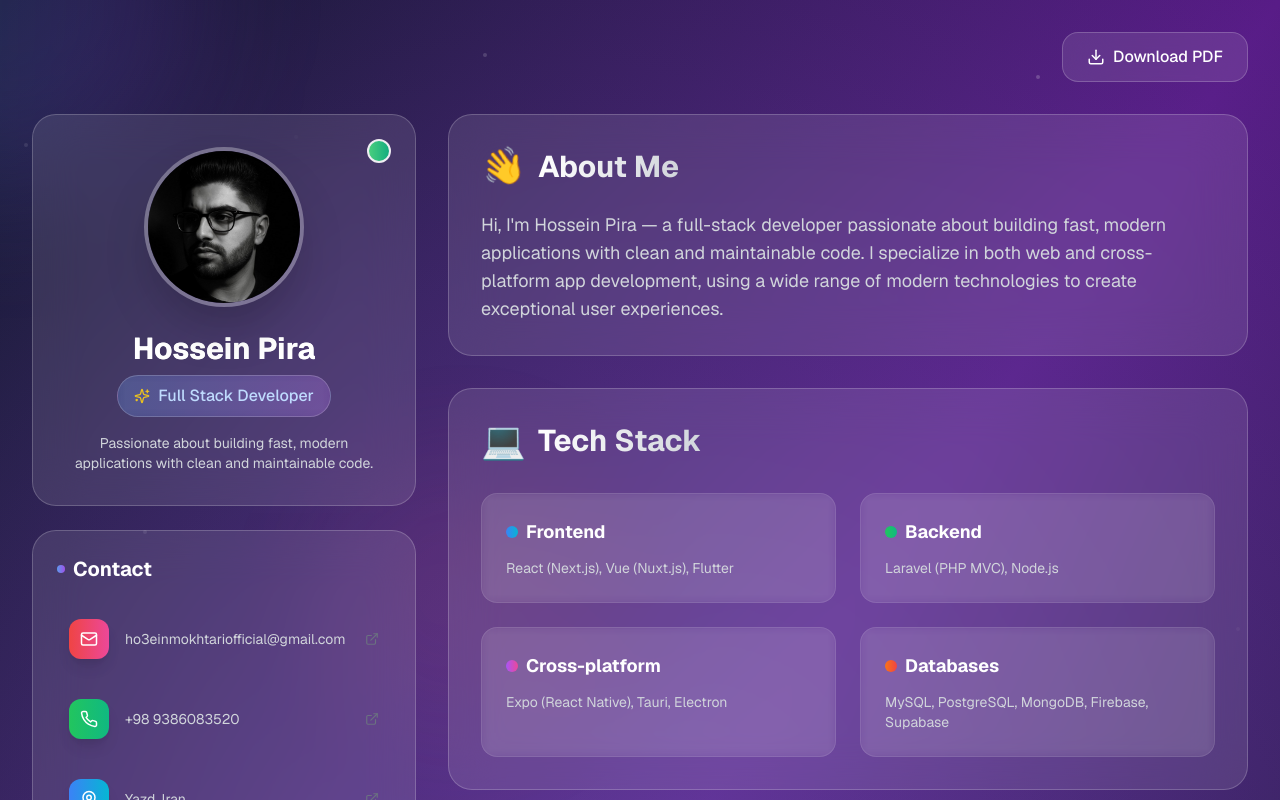
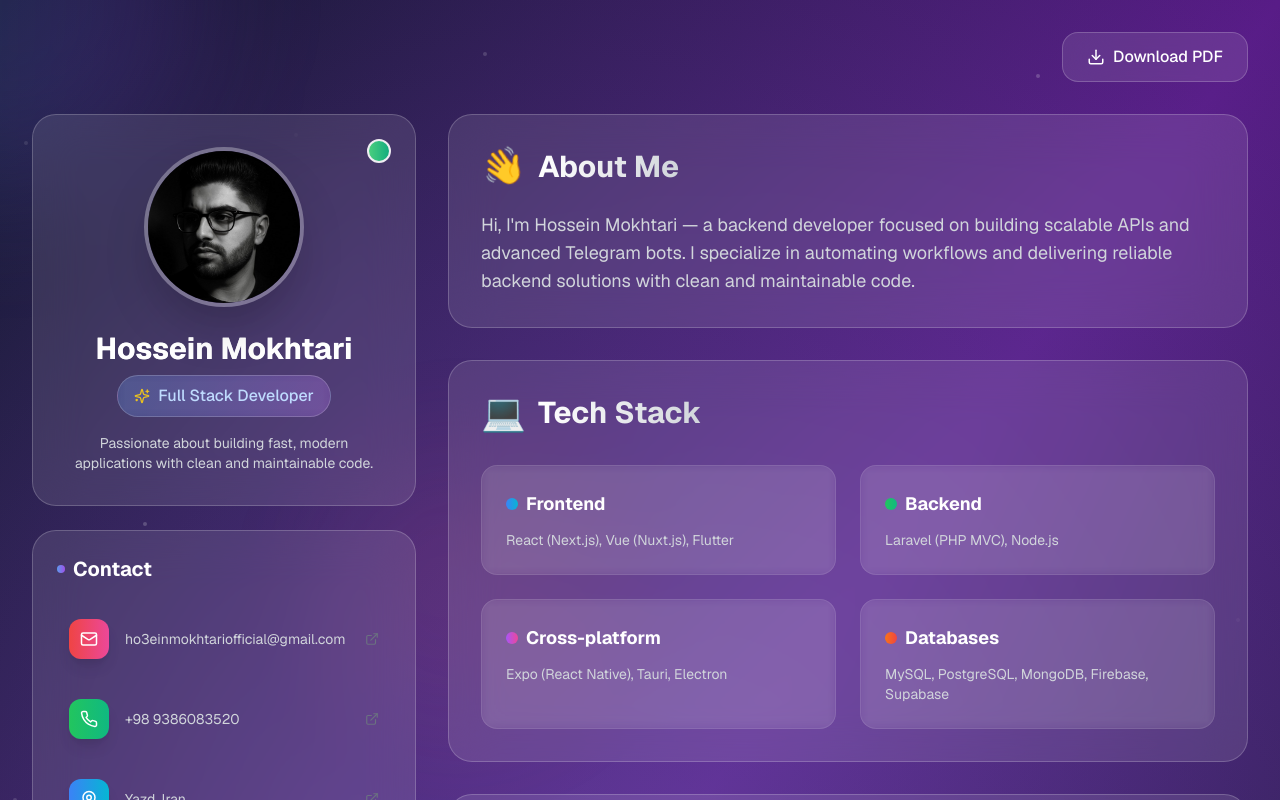
Before and after one commit to MokhtariF1/next-resume, a Next.js app: page / in a window 1280 px wide. Shown: the top 800 px of the page. Built offline with nearby package versions, Linux system fonts and the light colour scheme.

Commit message:
Update page.tsx

```diff
--- a/app/page.tsx
+++ b/app/page.tsx
@@ -11,7 +11,7 @@ const downloadPDF = () => {
       <!DOCTYPE html>
       <html>
         <head>
-          <title>Hossein Pira - Resume</title>
+          <title>Hossein Mokhtari - Resume</title>
           <style>
             body { font-family: Arial, sans-serif; margin: 20px; color: #333; }
             .header { text-align: center; margin-bottom: 30px; }
@@ -30,14 +30,14 @@ const downloadPDF = () => {
         </head>
         <body>
           <div class="header">
-            <h1>Hossein Pira</h1>
+            <h1>Hossein Mokhtari</h1>
             <p><strong>Full Stack Developer</strong></p>
           </div>
 
           <div class="section">
             <h2>Contact Information</h2>
             <div class="contact-info">
-              <div class="contact-item">📧 h3dev.pira@gmail.com</div>
+              <div class="contact-item">📧 ho3einmokhtariofficial@gmail.com</div>
               <div class="contact-item">📱 +98 9039484577</div>
               <div class="contact-item">📍 Omidiyeh, Iran</div>
               <div class="contact-item">🔗 github.com/code3-dev</div>
@@ -47,7 +47,7 @@ const downloadPDF = () => {
 
           <div class="section">
             <h2>About Me</h2>
-            <p>Hi, I'm Hossein Pira — a full-stack developer passionate about building fast, modern applications with clean and maintainable code. I specialize in both web and cross-platform app development, using a wide range of modern technologies to create exceptional user experiences.</p>
+            <p>Hi, I'm Hossein Mokhtari — a backend developer focused on building scalable APIs and advanced Telegram bots. I specialize in automating workflows and delivering reliable backend solutions with clean and maintainable code.</p>
           </div>
 
           <div class="section">
@@ -262,12 +262,12 @@ export default function Resume() {
                 <div className="text-center">
                   <div className="relative mb-4 md:mb-6">
                     <div className="w-24 h-24 sm:w-32 sm:h-32 md:w-40 md:h-40 mx-auto rounded-full overflow-hidden border-4 border-white/30 shadow-2xl group-hover:scale-105 transition-transform duration-500">
-                      <img src="/hossein-photo.jpg" alt="Hossein Pira" className="w-full h-full object-cover" />
+                      <img src="/hossein-photo.jpg" alt="Hossein Mokhtari" className="w-full h-full object-cover" />
                     </div>
                     <div className="absolute -top-1 -right-1 md:-top-2 md:-right-2 w-4 h-4 md:w-6 md:h-6 bg-gradient-to-r from-green-400 to-emerald-500 rounded-full border-2 border-white animate-pulse"></div>
                   </div>
                   <h1 className="text-xl sm:text-2xl md:text-3xl font-bold text-white mb-2 bg-gradient-to-r from-white to-gray-300 bg-clip-text text-transparent">
-                    Hossein Pira
+                    Hossein Mokhtari
                   </h1>
                   <div className="inline-flex items-center gap-2 bg-gradient-to-r from-blue-500/20 to-purple-500/20 backdrop-blur-sm border border-white/20 rounded-full px-3 py-1 md:px-4 md:py-2 mb-3 md:mb-4">
                     <Sparkles size={14} className="md:w-4 md:h-4 text-yellow-400 animate-pulse" />
@@ -362,9 +362,7 @@ export default function Resume() {
                   </span>
                 </h2>
                 <p className="text-gray-300 leading-relaxed text-sm sm:text-base md:text-lg">
-                  Hi, I'm Hossein Pira — a full-stack developer passionate about building fast, modern applications with
-                  clean and maintainable code. I specialize in both web and cross-platform app development, using a wide
-                  range of modern technologies to create exceptional user experiences.
+                  Hi, I'm Hossein Mokhtari — a backend developer focused on building scalable APIs and advanced Telegram bots. I specialize in automating workflows and delivering reliable backend solutions with clean and maintainable code.
                 </p>
               </div>
 
```
